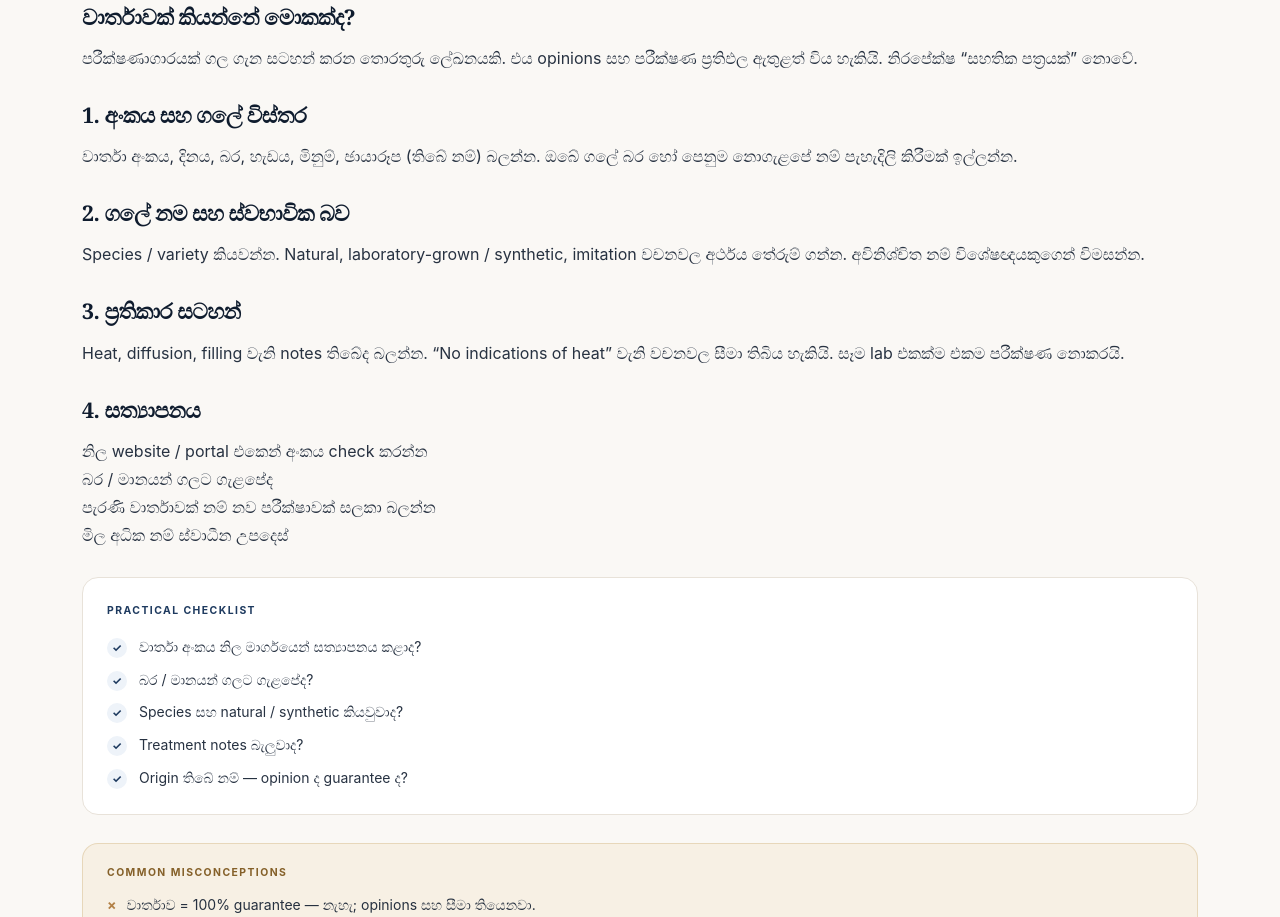
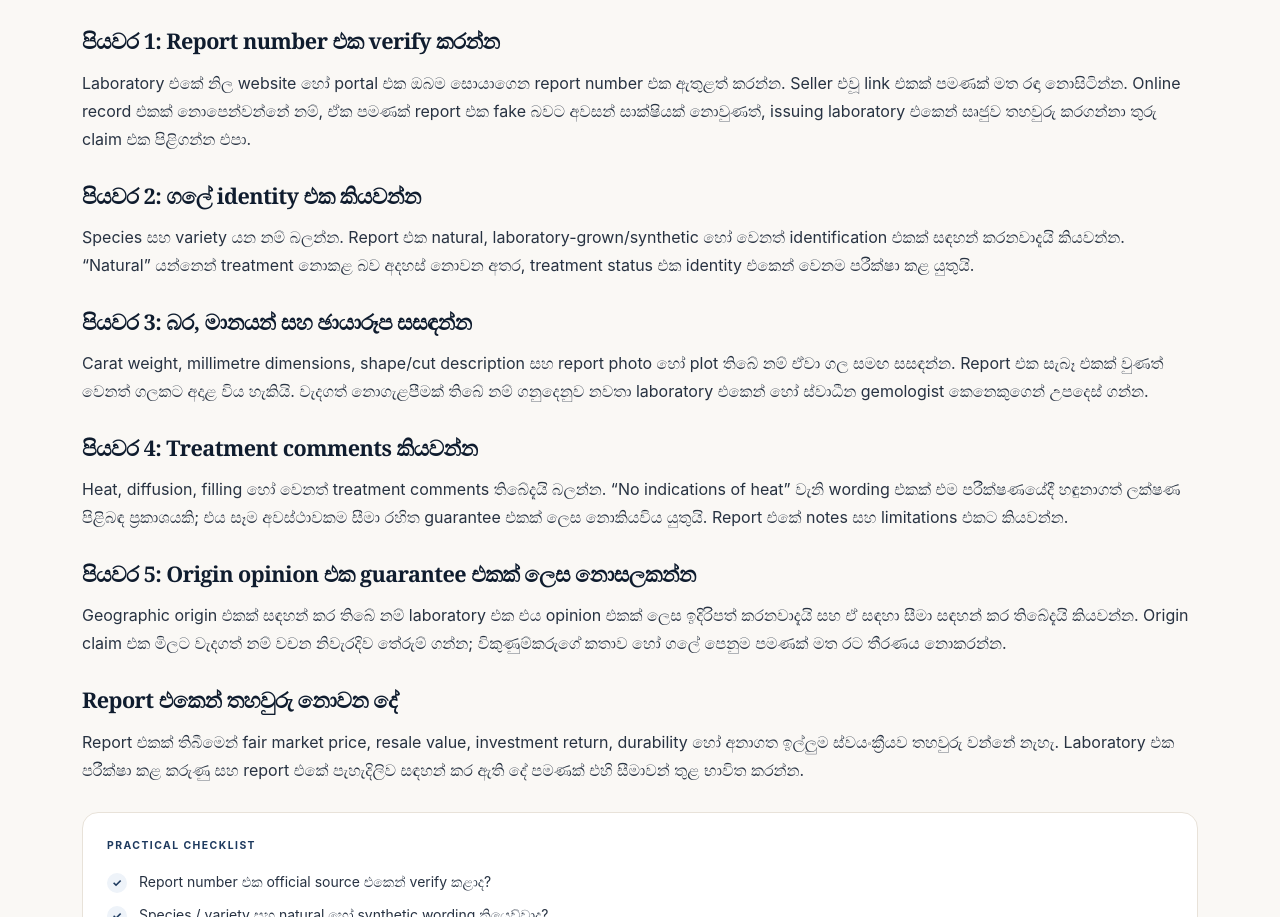
Before and after one commit to LinukaBandara/GemologyX, a Next.js app: page /si/learn/how-to-read-gem-report in a window 1280 px wide. Shown: the part 555-1472 px from the top of the page. Built offline with nearby package versions, Linux system fonts and the light colour scheme.

Commit message:
content: expand gem report walkthrough

```diff
--- a/src/app/si/learn/how-to-read-gem-report/page.tsx
+++ b/src/app/si/learn/how-to-read-gem-report/page.tsx
@@ -1,103 +1,73 @@
 import type { Metadata } from "next";
-import {
-  ArticleLayout,
-  ArticleSection,
-  QuickAnswer,
-  PracticalChecklist,
-  Misconceptions,
-} from "@/components/article-layout";
+import { ArticleLayout, ArticleSection, QuickAnswer, PracticalChecklist, Misconceptions } from "@/components/article-layout";
 
 export const metadata: Metadata = {
-  title: "මැණික් පරීක්ෂණ වාර්තාවක් කියවන්නේ කෙසේද? | GemologyX",
-  description:
-    "මැණික් lab වාර්තාවක ගල් වර්ගය, ස්වභාවික බව, ප්‍රතිකාර, බර සහ සත්‍යාපනය කියවන සරල සිංහල මාර්ගෝපදේශය.",
+  title: "මැණික් Lab Report එකක් කියවන පියවරෙන් පියවර මාර්ගෝපදේශය | GemologyX",
+  description: "Gemstone lab report එකක identity, treatment, measurements, origin opinion සහ report number එක පරීක්ෂා කරන පියවරෙන් පියවර සිංහල මාර්ගෝපදේශය.",
 };
 
 export default function Page() {
   return (
     <ArticleLayout
       category="සිංහල මැණික් දැනුම"
-      readTime="මිනිත්තු 6"
-      title="මැණික් පරීක්ෂණ වාර්තාවක් කියවන්නේ කෙසේද?"
+      readTime="මිනිත්තු 8"
+      title="මැණික් Lab Report එකක් කියවන පියවරෙන් පියවර මාර්ගෝපදේශය"
       crumbHref="/si/learn/gem-labs-overview"
       crumbLabel="Labs මූලික"
-      lastReviewed="2026-10-24"
+      lastReviewed="2026-11-02"
       related={[
-        { label: "Labs — මූලික දැනුම", href: "/si/learn/gem-labs-overview" },
+        { label: "වාර්තාවක ප්‍රධාන තොරතුරු", href: "/si/learn/gem-lab-report-details" },
+        { label: "නිල්මැණික් lab report", href: "/si/learn/blue-sapphire-lab-report" },
+        { label: "ව්‍යාජ හෝ නොගැළපෙන reports", href: "/si/learn/fake-lab-reports" },
         { label: "Origin opinion vs guarantee", href: "/si/learn/origin-opinion-vs-guarantee" },
-        { label: "නිල්මැණික් lab report", href: "/si/learn/blue-sapphire-lab-report" },
-        { label: "මැණික් මිලදී ගැනීමේ checklist", href: "/si/learn/gemstone-buying-checklist" },
       ]}
     >
       <QuickAnswer>
-        <p>
-          වාර්තාවේ බලන්න: වාර්තා අංකය, ගල් වර්ගය (species), ස්වභාවික / synthetic,
-          බර, මානයන්, ප්‍රතිකාර සටහන්. අංකය නිල මාර්ගයෙන් සත්‍යාපනය කරන්න. ගලේ
-          බර/පෙනුම වාර්තාවට ගැළපේද බලන්න. වාර්තාව = මිල හෝ ලාභ සහතිකයක් නොවේ.
-        </p>
+        <p>මුලින් report number එක නිකුත් කළ laboratory එකේ නිල ක්‍රමයෙන් verify කරන්න. ඉන්පසු report එකේ ගල් වර්ගය, natural/synthetic wording, බර, මානයන්, treatment comments සහ තිබේ නම් origin opinion කියවන්න. අවසානයේ report එක ඔබේ අතේ ඇති ගලට ගැළපේදැයි පරීක්ෂා කරන්න. Report එකක් මිල හෝ resale guarantee එකක් නොවේ.</p>
       </QuickAnswer>
 
-      <ArticleSection heading="වාර්තාවක් කියන්නේ මොකක්ද?">
-        <p>
-          පරීක්ෂණාගාරයක් ගල ගැන සටහන් කරන තොරතුරු ලේඛනයකි. එය opinions සහ
-          පරීක්ෂණ ප්‍රතිඵල ඇතුළත් විය හැකියි. නිරපේක්ෂ “සහතික පත්‍රයක්” නොවේ.
-        </p>
+      <ArticleSection heading="පියවර 1: Report number එක verify කරන්න">
+        <p>Laboratory එකේ නිල website හෝ portal එක ඔබම සොයාගෙන report number එක ඇතුළත් කරන්න. Seller එවූ link එකක් පමණක් මත රඳා නොසිටින්න. Online record එකක් නොපෙන්වන්නේ නම්, ඒක පමණක් report එක fake බවට අවසන් සාක්ෂියක් නොවුණත්, issuing laboratory එකෙන් සෘජුව තහවුරු කරගන්නා තුරු claim එක පිළිගන්න එපා.</p>
       </ArticleSection>
 
-      <ArticleSection heading="1. අංකය සහ ගලේ විස්තර">
-        <p>
-          වාර්තා අංකය, දිනය, බර, හැඩය, මිනුම්, ඡායාරූප (තිබේ නම්) බලන්න. ඔබේ
-          ගලේ බර හෝ පෙනුම නොගැළපේ නම් පැහැදිලි කිරීමක් ඉල්ලන්න.
-        </p>
+      <ArticleSection heading="පියවර 2: ගලේ identity එක කියවන්න">
+        <p>Species සහ variety යන නම් බලන්න. Report එක natural, laboratory-grown/synthetic හෝ වෙනත් identification එකක් සඳහන් කරනවාදැයි කියවන්න. “Natural” යන්නෙන් treatment නොකළ බව අදහස් නොවන අතර, treatment status එක identity එකෙන් වෙනම පරීක්ෂා කළ යුතුයි.</p>
       </ArticleSection>
 
-      <ArticleSection heading="2. ගලේ නම සහ ස්වභාවික බව">
-        <p>
-          Species / variety කියවන්න. Natural, laboratory-grown / synthetic,
-          imitation වචනවල අර්ථය තේරුම් ගන්න. අවිනිශ්චිත නම් විශේෂඥයකුගෙන්
-          විමසන්න.
-        </p>
+      <ArticleSection heading="පියවර 3: බර, මානයන් සහ ඡායාරූප සසඳන්න">
+        <p>Carat weight, millimetre dimensions, shape/cut description සහ report photo හෝ plot තිබේ නම් ඒවා ගල සමඟ සසඳන්න. Report එක සැබෑ එකක් වුණත් වෙනත් ගලකට අදාළ විය හැකියි. වැදගත් නොගැළපීමක් තිබේ නම් ගනුදෙනුව නවතා laboratory එකෙන් හෝ ස්වාධීන gemologist කෙනෙකුගෙන් උපදෙස් ගන්න.</p>
       </ArticleSection>
 
-      <ArticleSection heading="3. ප්‍රතිකාර සටහන්">
-        <p>
-          Heat, diffusion, filling වැනි notes තිබේද බලන්න. “No indications of
-          heat” වැනි වචනවල සීමා තිබිය හැකියි. සෑම lab එකක්ම එකම පරීක්ෂණ නොකරයි.
-        </p>
+      <ArticleSection heading="පියවර 4: Treatment comments කියවන්න">
+        <p>Heat, diffusion, filling හෝ වෙනත් treatment comments තිබේදැයි බලන්න. “No indications of heat” වැනි wording එකක් එම පරීක්ෂණයේදී හඳුනාගත් ලක්ෂණ පිළිබඳ ප්‍රකාශයකි; එය සෑම අවස්ථාවකම සීමා රහිත guarantee එකක් ලෙස නොකියවිය යුතුයි. Report එකේ notes සහ limitations එකට කියවන්න.</p>
       </ArticleSection>
 
-      <ArticleSection heading="4. සත්‍යාපනය">
-        <ul>
-          <li>නිල website / portal එකෙන් අංකය check කරන්න</li>
-          <li>බර / මානයන් ගලට ගැළපේද</li>
-          <li>පැරණි වාර්තාවක් නම් නව පරීක්ෂාවක් සලකා බලන්න</li>
-          <li>මිල අධික නම් ස්වාධීන උපදෙස්</li>
-        </ul>
+      <ArticleSection heading="පියවර 5: Origin opinion එක guarantee එකක් ලෙස නොසලකන්න">
+        <p>Geographic origin එකක් සඳහන් කර තිබේ නම් laboratory එක එය opinion එකක් ලෙස ඉදිරිපත් කරනවාදැයි සහ ඒ සඳහා සීමා සඳහන් කර තිබේදැයි කියවන්න. Origin claim එක මිලට වැදගත් නම් වචන නිවැරදිව තේරුම් ගන්න; විකුණුම්කරුගේ කතාව හෝ ගලේ පෙනුම පමණක් මත රට තීරණය නොකරන්න.</p>
       </ArticleSection>
 
-      <PracticalChecklist
-        items={[
-          "වාර්තා අංකය නිල මාර්ගයෙන් සත්‍යාපනය කළාද?",
-          "බර / මානයන් ගලට ගැළපේද?",
-          "Species සහ natural / synthetic කියවුවාද?",
-          "Treatment notes බැලුවාද?",
-          "Origin තිබේ නම් — opinion ද guarantee ද?",
-        ]}
-      />
+      <ArticleSection heading="Report එකෙන් තහවුරු නොවන දේ">
+        <p>Report එකක් තිබීමෙන් fair market price, resale value, investment return, durability හෝ අනාගත ඉල්ලුම ස්වයංක්‍රීයව තහවුරු වන්නේ නැහැ. Laboratory එක පරීක්ෂා කළ කරුණු සහ report එකේ පැහැදිලිව සඳහන් කර ඇති දේ පමණක් එහි සීමාවන් තුළ භාවිත කරන්න.</p>
+      </ArticleSection>
 
-      <Misconceptions
-        items={[
-          "වාර්තාව = 100% guarantee — නැහැ; opinions සහ සීමා තියෙනවා.",
-          "ලේබලයේ lab නම ප්‍රමාණවත් — අංකය සත්‍යාපනය කරන්න.",
-          "වාර්තාව = මිල හෝ ලාභ සහතිකය — නැහැ.",
-        ]}
-      />
+      <PracticalChecklist items={[
+        "Report number එක official source එකෙන් verify කළාද?",
+        "Species / variety සහ natural හෝ synthetic wording කියෙව්වාද?",
+        "Carat weight, dimensions, shape සහ photo ගලට ගැළපේද?",
+        "Treatment comments සහ limitations කියෙව්වාද?",
+        "Origin සඳහන් නම් opinion එකේ සීමාවන් තේරුම් ගත්තාද?",
+        "ගනුදෙනුවේ වටිනාකමට ගැළපෙන ස්වාධීන පරීක්ෂාවක් අවශ්‍යදැයි සලකා බැලුවාද?",
+      ]} />
+
+      <Misconceptions items={[
+        "Report එකක් = ගලේ මිල සහතිකයක් — නැහැ.",
+        "Natural = unheated — නැහැ; මේවා වෙනස් කරුණු.",
+        "Report එක genuine නම් එය අතේ ඇති ගලට අනිවාර්යයෙන් ගැළපේ — ගලත් සසඳන්න.",
+        "Origin wording එකක් = සෑම අවස්ථාවකම absolute guarantee — report wording සහ limits කියවන්න.",
+      ]} />
 
       <ArticleSection heading="මතක තබාගන්න">
-        <p>
-          මෙම ලිපිය අධ්‍යාපනික මාර්ගෝපදේශයකි. වාර්තාවක් මිල හෝ නැවත විකිණීමේ
-          හැකියාව සහතික නොකරයි.
-        </p>
+        <p>මෙය අධ්‍යාපනික මාර්ගෝපදේශයකි; laboratory examination හෝ valuation එකකට ආදේශකයක් නොවේ. මිල අධික ගනුදෙනුවකදී issuing laboratory එකෙන් verification සහ අවශ්‍ය නම් ස්වාධීන පරීක්ෂාවක් ලබාගන්න.</p>
       </ArticleSection>
     </ArticleLayout>
   );
```
